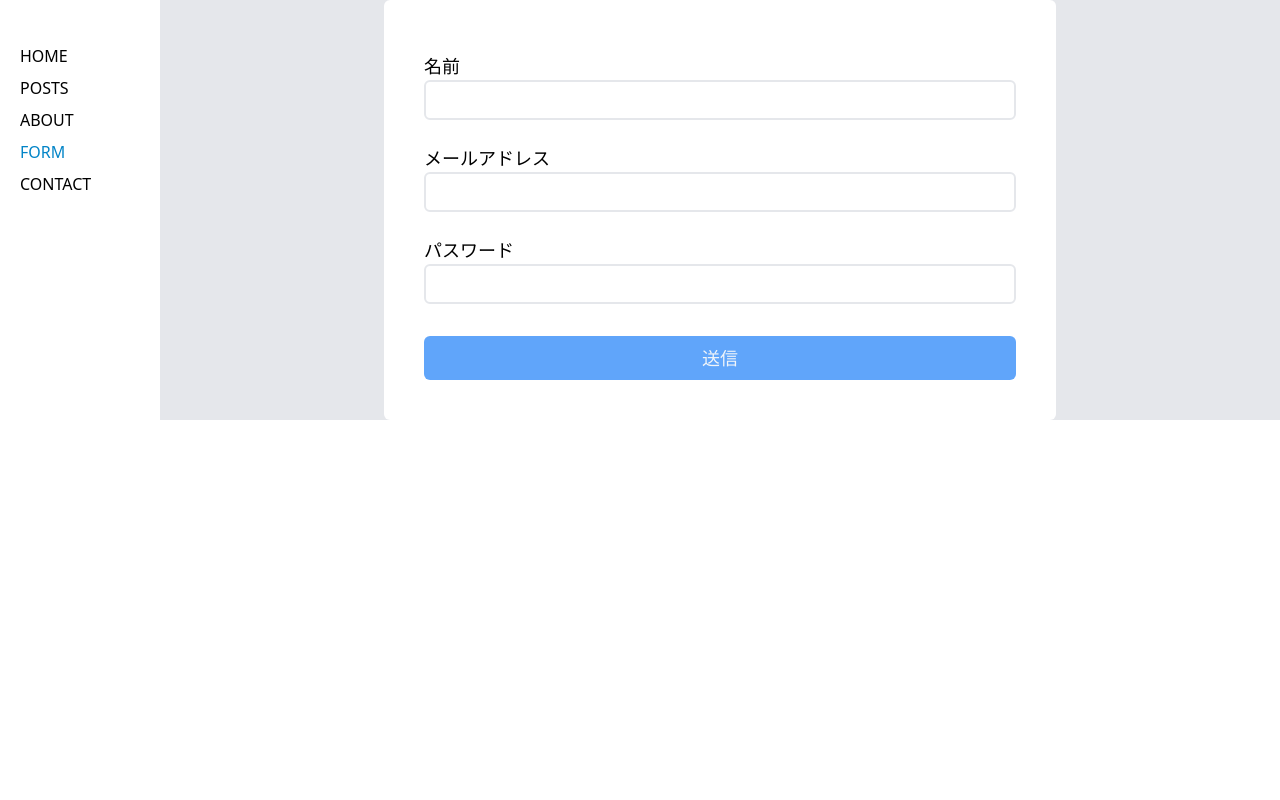
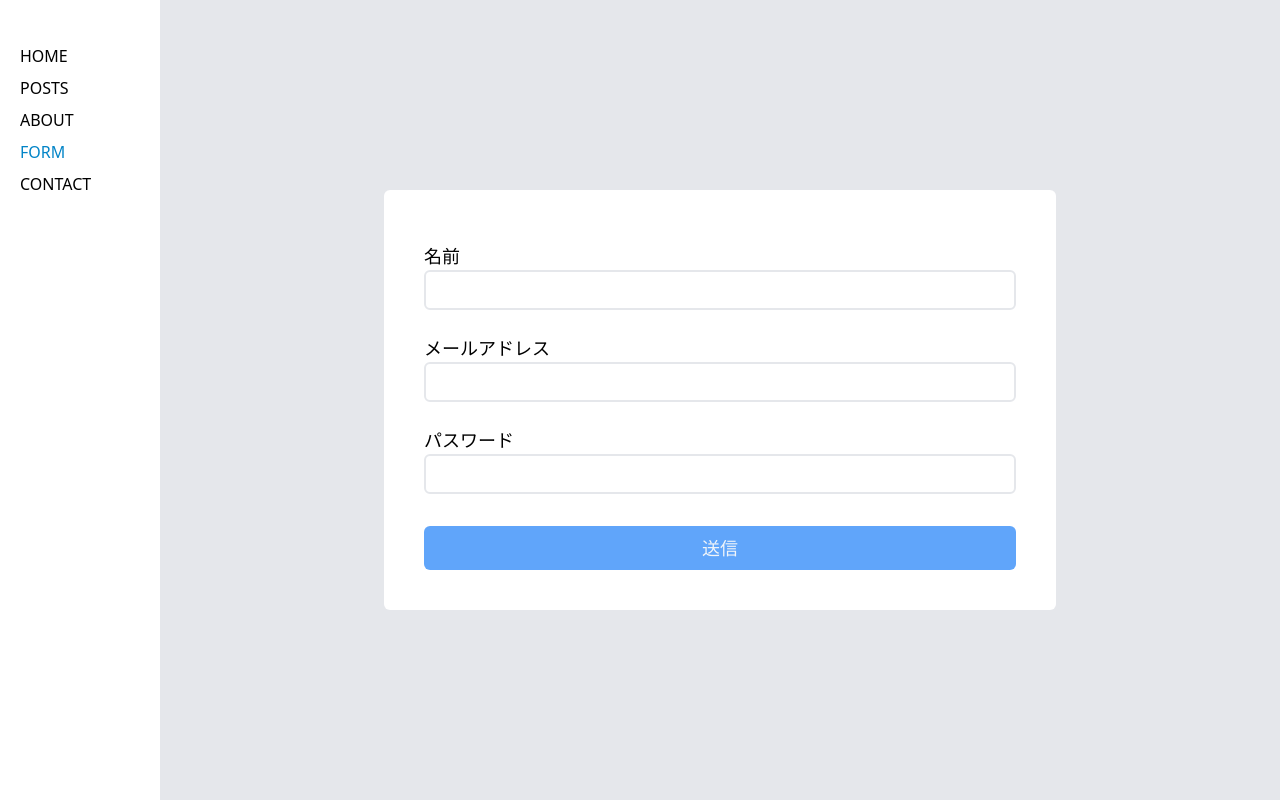
Before and after one commit to KazuhiroTakahashi96/practice-React, a React (Vite) app: page /form in a window 1280 px wide. Built offline with nearby package versions, Linux system fonts and the light colour scheme.

Commit message:
スタイル修正

```diff
--- a/src/App.tsx
+++ b/src/App.tsx
@@ -65,7 +65,7 @@ function App() {
             </NavLink>
           </li>
         </ul>
-        <div className="ml-40 h-full w-full bg-gray-200">
+        <div className="ml-40 h-screen overflow-y-auto w-full bg-gray-200">
           <Routes>
             <Route path="/" element={<Home />} />
             <Route path="/posts" element={<Posts />}>
--- a/src/pages/about.tsx
+++ b/src/pages/about.tsx
@@ -8,8 +8,8 @@ const About = ({ message }: Props) => {
   const navigate = useNavigate();
 
   return (
-    <div className="w-full h-screen">
-      <h2 className="text-2xl top p-10">{message}</h2>
+    <div className="w-full">
+      <h2 className="text-2xl p-10">{message}</h2>
       <button
         className="text-white bg-sky-400 m-10 p-2 rounded-md hover:bg-sky-600"
         onClick={() => navigate("/contact")}
--- a/src/pages/form.tsx
+++ b/src/pages/form.tsx
@@ -22,10 +22,10 @@ const Form = () => {
     console.log(data);
   };
   return (
-    <div className="m-auto w-3/5">
+    <div className="h-full w-full flex justify-center items-center">
       <form
         onSubmit={handleSubmit(onSubmit)}
-        className="w-full text-lg bg-white p-10 rounded-md"
+        className="w-3/5 text-lg bg-white p-10 rounded-md"
       >
         <div className="py-3">
           <label htmlFor="name">名前</label>
```
